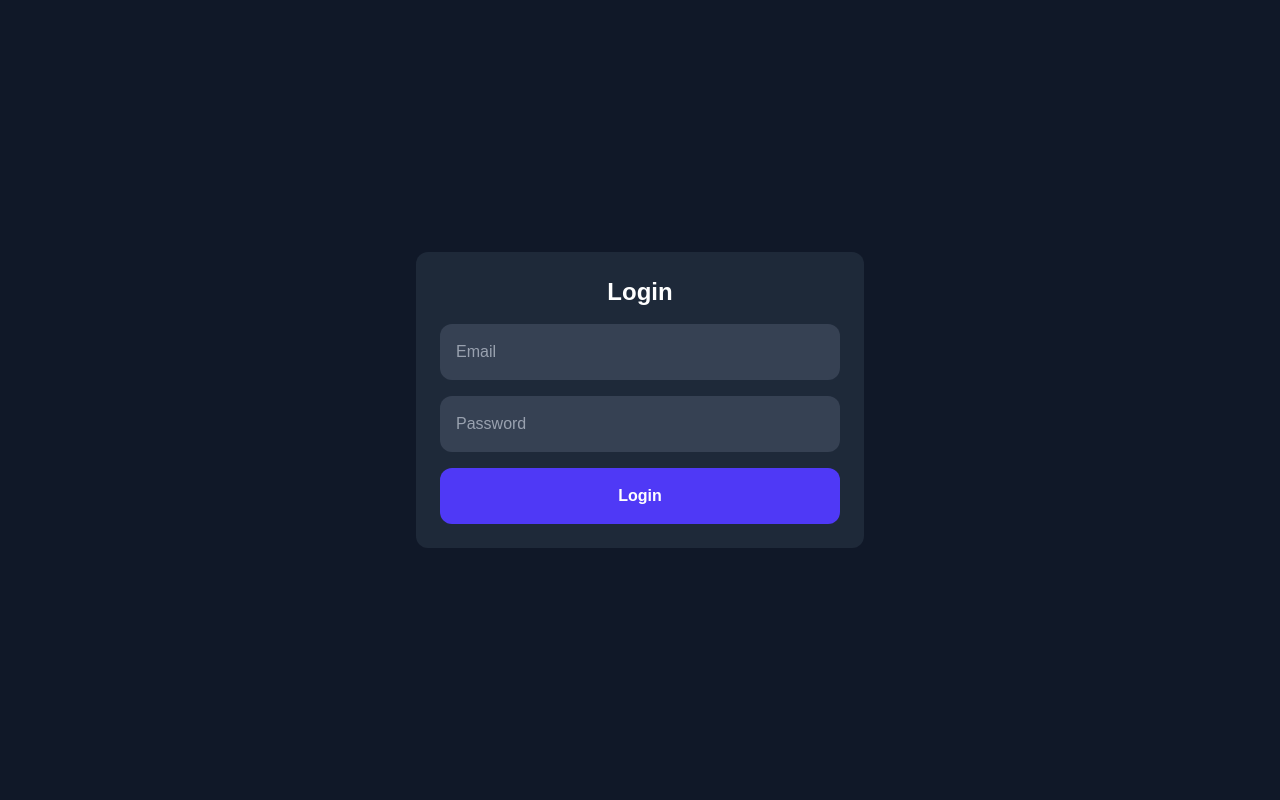
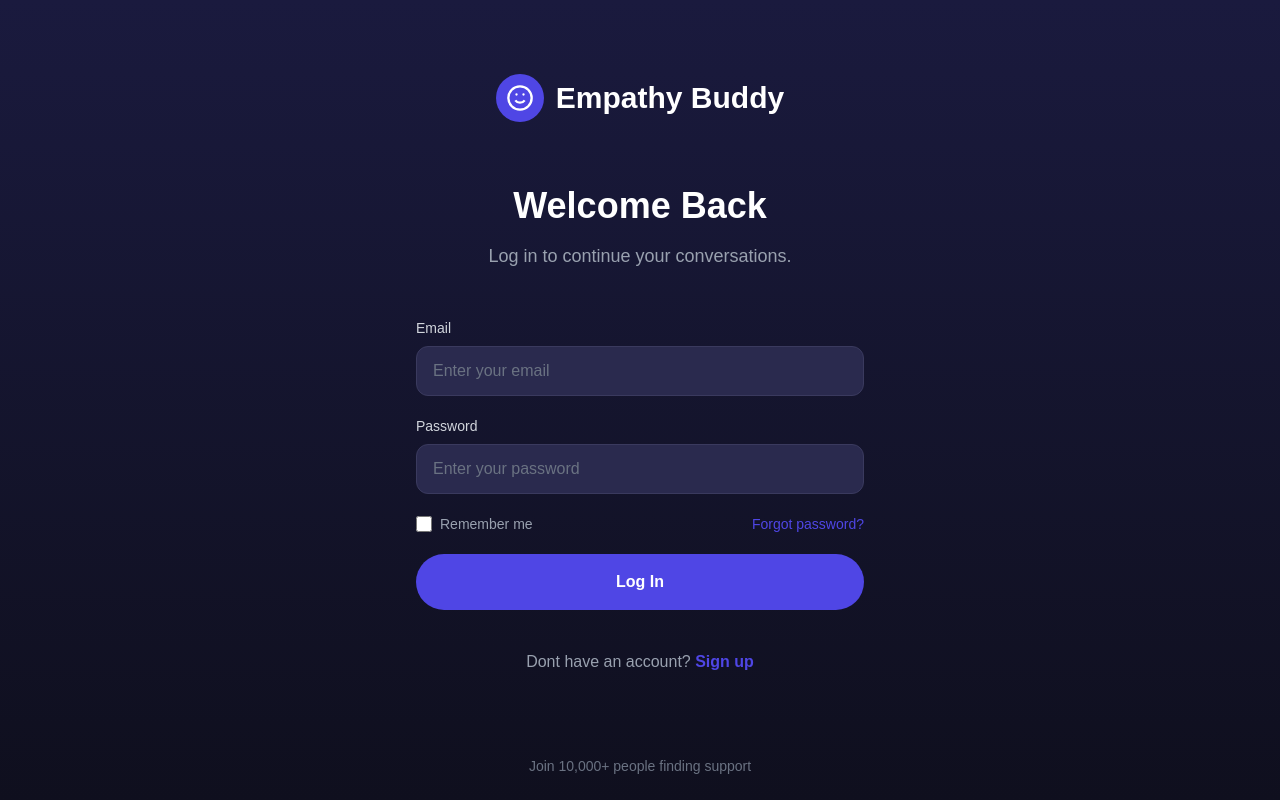
Before and after one commit to BU-SENG/foss-project-burgundy, a React (Vite) app in the folder frontend/: page /login in a window 1280 px wide. Built offline with nearby package versions, Linux system fonts and the light colour scheme.

Commit message:
Added Empathy Buddy login page UI fix and configured frontend dependencies

```diff
--- a/frontend/src/pages/Login.jsx
+++ b/frontend/src/pages/Login.jsx
@@ -1,74 +1,120 @@
-import React, { useState } from "react";
-import { useNavigate } from "react-router-dom";
-import { loginUser } from "../services/authService";
-import { toast } from "sonner";
+import React, { useState } from 'react';
+import { useNavigate } from 'react-router-dom';
+import { loginUser } from '../services/authService';
+import { toast } from 'sonner';
 
-export default function Login() {
+export default function EmpathyBuddyLogin() {
   const navigate = useNavigate();
-  const [formData, setFormData] = useState({ email: "", password: "" });
+  const [email, setEmail] = useState('');
+  const [password, setPassword] = useState('');
   const [isSubmitting, setIsSubmitting] = useState(false);
 
-  const handleChange = (e) => {
-    setFormData({ ...formData, [e.target.id]: e.target.value });
-  };
-
-  const handleSubmit = async (e) => {
-    e.preventDefault();
+  const handleLogin = async () => {
     if (isSubmitting) return;
 
-    if (!formData.email || !formData.password) {
-      toast.error("Please fill in all fields.");
+    if (!email || !password) {
+      toast.error('Please fill in all fields.');
       return;
     }
 
     setIsSubmitting(true);
 
     try {
-      const res = await loginUser(formData);
-      const { token } = res.data; // only token needed here
-      toast.success("Login successful! Redirecting...");
-      localStorage.setItem("token", token);
-      setTimeout(() => navigate("/mood"), 1000);
+      const res = await loginUser({ email, password });
+      const { token } = res.data;
+      toast.success('Login successful. Redirecting.');
+      localStorage.setItem('token', token);
+      setTimeout(() => navigate('/mood'), 1000);
     } catch (err) {
-      toast.error(err.message || "Login failed");
+      toast.error(err.message || 'Login failed');
     } finally {
       setIsSubmitting(false);
     }
   };
 
   return (
-    <div className="min-h-screen flex items-center justify-center bg-gray-900 p-6">
-      <form
-        onSubmit={handleSubmit}
-        className="space-y-4 w-full max-w-md bg-gray-800 p-6 rounded-xl"
-      >
-        <h2 className="text-2xl text-white font-bold text-center">Login</h2>
+    <div className="min-h-screen bg-gradient-to-b from-[#1a1a3e] to-[#0f0f1e] flex flex-col items-center justify-between p-6 text-white">
+      <div className="w-full max-w-md flex flex-col items-center justify-center flex-grow">
+        <div className="flex items-center gap-3 mb-16">
+          <div className="w-12 h-12 bg-[#4F46E5] rounded-full flex items-center justify-center">
+            <svg className="w-7 h-7" viewBox="0 0 24 24" fill="none" stroke="currentColor" strokeWidth="2">
+              <circle cx="12" cy="12" r="10" />
+              <path d="M8 14s1.5 2 4 2 4-2 4-2" />
+              <line x1="9" y1="9" x2="9.01" y2="9" strokeLinecap="round" />
+              <line x1="15" y1="9" x2="15.01" y2="9" strokeLinecap="round" />
+            </svg>
+          </div>
+          <h1 className="text-3xl font-bold">Empathy Buddy</h1>
+        </div>
+
+        <div className="w-full space-y-6">
+          <div className="text-center mb-12">
+            <h2 className="text-4xl font-bold mb-4">Welcome Back</h2>
+            <p className="text-gray-400 text-lg">Log in to continue your conversations.</p>
+          </div>
+
+          <div className="space-y-5">
+            <div>
+              <label htmlFor="email" className="block text-sm font-medium mb-2 text-gray-300">
+                Email
+              </label>
               <input
                 id="email"
                 type="email"
-          placeholder="Email"
-          value={formData.email}
-          onChange={handleChange}
-          className="w-full p-4 rounded-xl bg-gray-700 text-white placeholder-gray-400"
-          required
+                value={email}
+                onChange={(e) => setEmail(e.target.value)}
+                className="w-full px-4 py-3 bg-[#2a2a4e] border border-[#3a3a5e] rounded-xl text-white placeholder-gray-500 focus:outline-none focus:ring-2 focus:ring-[#4F46E5] focus:border-transparent"
+                placeholder="Enter your email"
               />
+            </div>
+
+            <div>
+              <label htmlFor="password" className="block text-sm font-medium mb-2 text-gray-300">
+                Password
+              </label>
               <input
                 id="password"
                 type="password"
-          placeholder="Password"
-          value={formData.password}
-          onChange={handleChange}
-          className="w-full p-4 rounded-xl bg-gray-700 text-white placeholder-gray-400"
-          required
+                value={password}
+                onChange={(e) => setPassword(e.target.value)}
+                className="w-full px-4 py-3 bg-[#2a2a4e] border border-[#3a3a5e] rounded-xl text-white placeholder-gray-500 focus:outline-none focus:ring-2 focus:ring-[#4F46E5] focus:border-transparent"
+                placeholder="Enter your password"
               />
+            </div>
+
+            <div className="flex items-center justify-between text-sm">
+              <label className="flex items-center gap-2 cursor-pointer">
+                <input type="checkbox" className="w-4 h-4 rounded border-gray-600 bg-[#2a2a4e]" />
+                <span className="text-gray-400">Remember me</span>
+              </label>
+              <a href="#" className="text-[#4F46E5] hover:text-[#6366F1]">
+                Forgot password?
+              </a>
+            </div>
+
             <button
-          type="submit"
+              onClick={handleLogin}
               disabled={isSubmitting}
-          className="w-full py-4 bg-indigo-600 text-white rounded-xl font-semibold hover:bg-indigo-500 transition"
+              className="w-full bg-[#4F46E5] hover:bg-[#4338CA] text-white font-semibold py-4 px-6 rounded-full transition-colors duration-200"
             >
-          {isSubmitting ? "Logging in..." : "Login"}
+              {isSubmitting ? 'Logging in...' : 'Log In'}
             </button>
-      </form>
+          </div>
+
+          <div className="text-center pt-4">
+            <p className="text-gray-400">
+              Dont have an account?{' '}
+              <a href="#" className="text-[#4F46E5] hover:text-[#6366F1] font-semibold">
+                Sign up
+              </a>
+            </p>
+          </div>
+        </div>
+      </div>
+
+      <div className="text-center pt-8">
+        <p className="text-gray-500 text-sm">Join 10,000+ people finding support</p>
+      </div>
     </div>
   );
 }
```
Also changed, not shown: 1 other file (tests, documents, lock files or other folders). Lines whose indentation alone changed are shown as unchanged.
